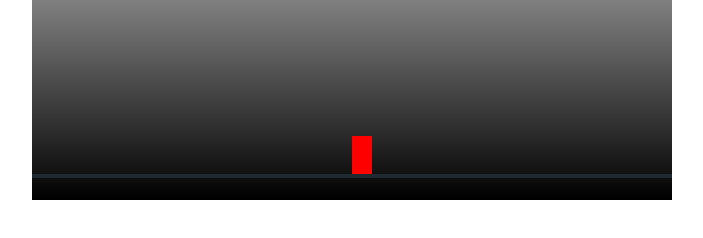
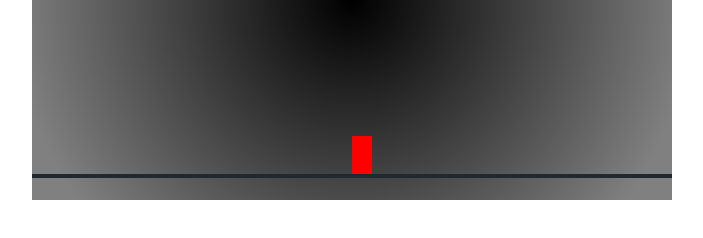
Before and after one commit to lukechadwick/xiayu, a plain HTML site: page index.html in a window 1280 px wide. Shown: the whole page, without its empty margins (288-991 px from the left). Drawn offline with Linux system fonts and the light colour scheme.

Commit message:
tidy up, reload fix

```diff
--- a/css.css
+++ b/css.css
@@ -5,9 +5,9 @@
 
 canvas {
     background: radial-gradient(
-        circle at top right,
-        yellow,
-        #f06d06 70%
+        circle at top,
+        black,
+        grey 90%
       );
     display: block;
     margin: 0 auto;
--- a/game.js
+++ b/game.js
@@ -8,6 +8,7 @@ gameWindow = document.querySelector("canvas").getContext("2d");
 //Player
 let boxSize = 40;
 let duckHeight = boxSize / 2;
+let playerNumber = 2;
 
 //World
 let windowHeight = 200;
@@ -30,6 +31,31 @@ let ballArray = {
 	"balls": []
 }
 
+let playerArray = {
+  "players": []
+}
+
+
+function makePlayer() {
+	for (let i = 0; i < playerNumber; i++) {
+		playerArray.players[i] = {
+      height: boxSize,
+      width: boxSize / 2,
+
+      jumpState: false,
+
+      x: windowWidth / 2,
+      y: 0,
+      x_velocity: 0,
+      y_velocity: 0
+		}
+		console.log(playerArray)
+	}
+}
+
+makePlayer();
+
+
 //Draw a square
 playerSprite = {
 	height: boxSize,
@@ -43,17 +69,6 @@ playerSprite = {
 	y_velocity: 0
 };
 
-player2Sprite = {
-	height: boxSize,
-	width: boxSize / 2,
-
-	jumpState: false,
-
-	x: windowWidth / 2,
-	y: 0,
-	x_velocity: 0,
-	y_velocity: 0
-};
 
 controlState = {
 	left: false,
@@ -70,6 +85,8 @@ control2State = {
 	sKey: false,
 	shoot: false
 };
+
+
 
 function makeBall() {
 	for (let i = ballnumber - 1; i < ballnumber; i++) {
@@ -116,6 +133,7 @@ function keyHandler(e) {
 }
 
 function drawFrame() {
+	gameWindow.clearRect(0, 0, windowWidth, windowHeight);
 
 	physics();
 
@@ -123,7 +141,7 @@ function drawFrame() {
 
 	duck();
 
-	drawBackDrop();
+	//drawBackDrop();
 
 	drawBox();
 
@@ -148,7 +166,7 @@ function shoot() {
 	if (gunReloading) {
 		setTimeout(function() {
 			gunReloading = false;
-		}, 700);
+		}, 500);
 	}
 }
 
@@ -208,11 +226,16 @@ function ballSpeed() {
 }
 
 function drawBackDrop() {
+  gameWindow.beginPath();
+
 	var windowGradient = gameWindow.createLinearGradient(0, 200, 0, 0);
 	windowGradient.addColorStop(0, "black");
 	windowGradient.addColorStop(1, "gray");
 
-	gameWindow.fillStyle = windowGradient;
+
+   gameWindow.fillStyle = windowGradient;
+  // gameWindow.closePath();
+
 }
 
 function drawBall() {
@@ -227,11 +250,14 @@ function drawBall() {
 }
 
 function drawBox() {
-	gameWindow.fillRect(0, 0, windowWidth, windowHeight); // x, y, width, height
-	gameWindow.fillStyle = "#ff0000"; // hex for red
-	gameWindow.beginPath();
-	gameWindow.rect(playerSprite.x, playerSprite.y, playerSprite.width, playerSprite.height);
-	gameWindow.fill();
+  for (let i = 0; i < 1; i++) {
+    gameWindow.beginPath();
+    gameWindow.fillStyle = "#ff0000"; // hex for red
+    gameWindow.rect(playerSprite.x, playerSprite.y, playerSprite.width, playerSprite.height);
+    gameWindow.fill();
+    gameWindow.closePath();
+
+  }
 }
 
 function drawLine() {
```
